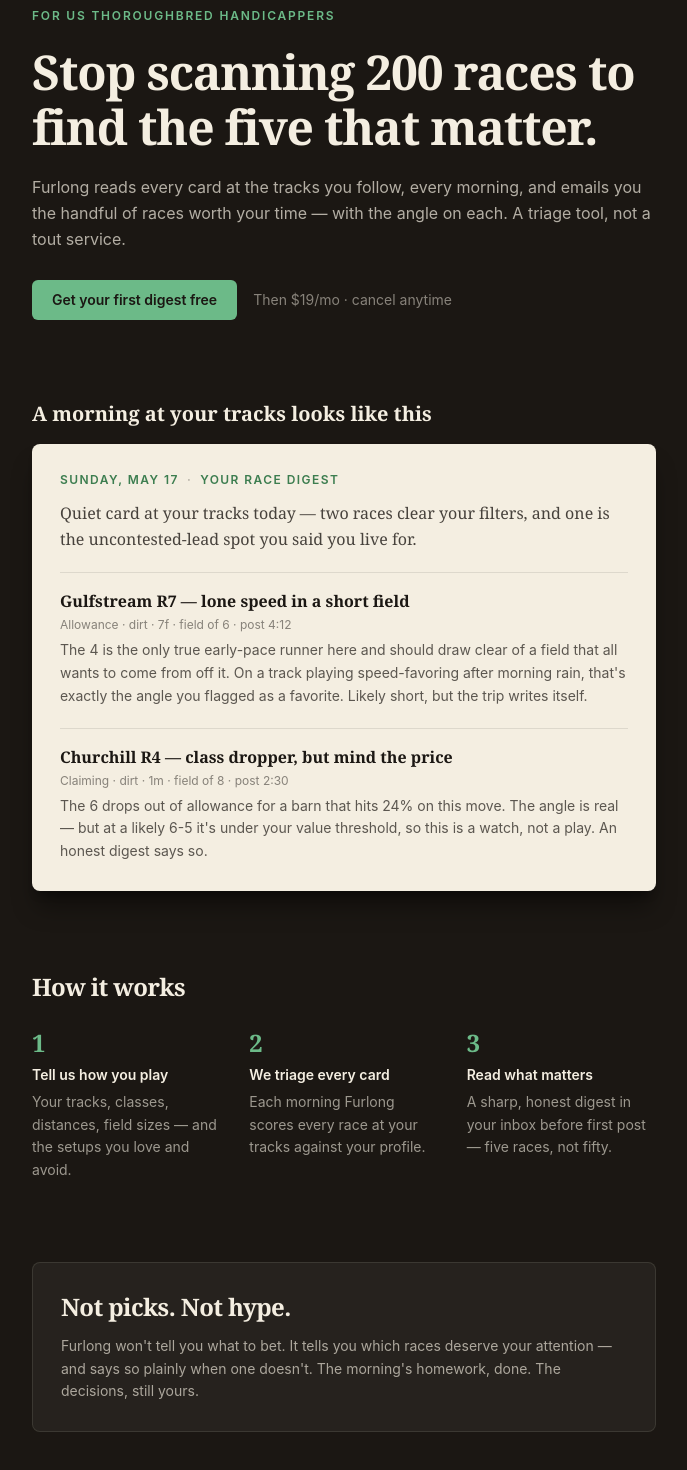
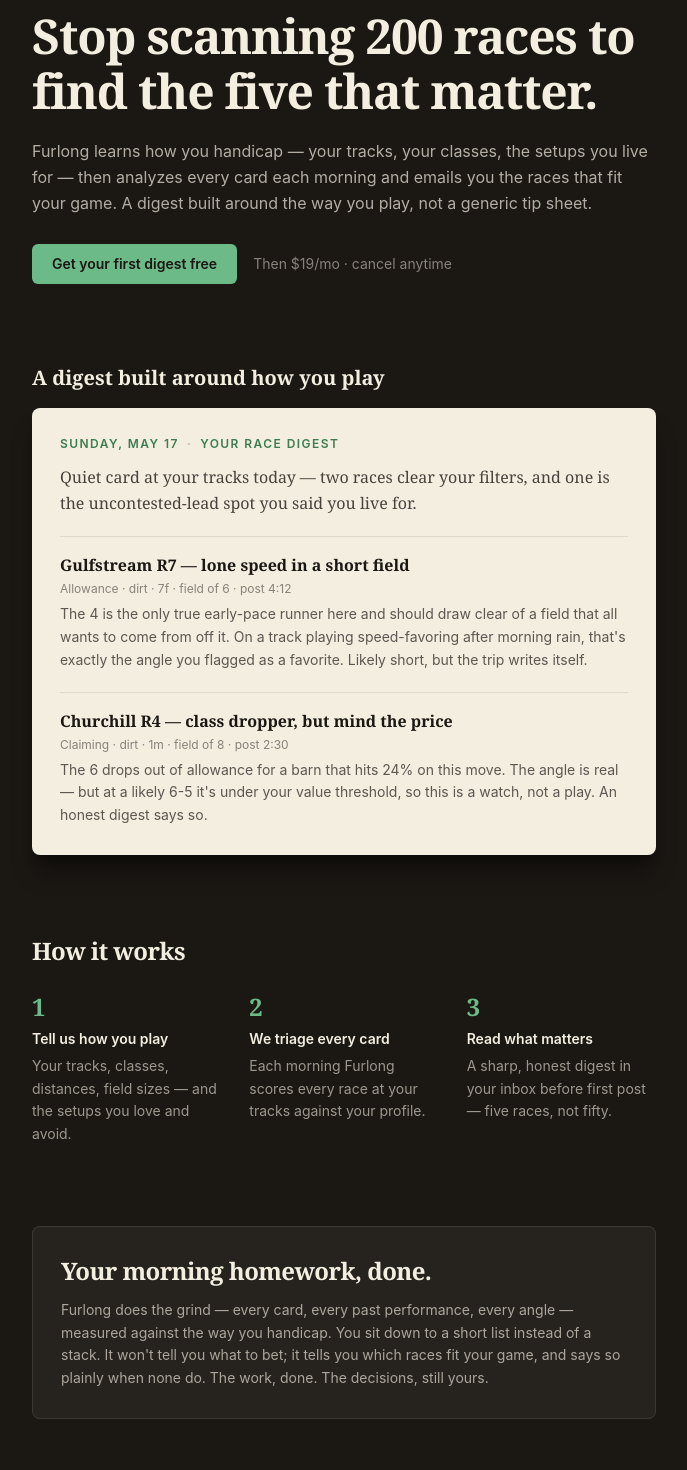
Before and after one commit to randolrs/ProjectCentaur, a Next.js app: page / in a window 1280 px wide. Shown: the part 100-1570 px from the top of the page, without its empty margins (296-983 px from the left). Built offline with nearby package versions, Linux system fonts and the light colour scheme.

Commit message:
Refine landing page copy and mobile CTA
Drops the eyebrow line, makes the primary CTA full-width on mobile, and
sharpens the copy around the customization angle — the digest is built
from how each handicapper plays. Reframes the positioning section as
"your morning homework, done."

```diff
--- a/app/page.tsx
+++ b/app/page.tsx
@@ -65,21 +65,19 @@ export default function Home() {
       <main className="mx-auto w-full max-w-2xl space-y-20 px-6 pb-20 pt-8">
         {/* Hero */}
         <section className="space-y-5">
-          <p className="text-xs font-semibold uppercase tracking-[0.15em] text-turf-bright">
-            For US thoroughbred handicappers
-          </p>
           <h1 className="font-serif text-4xl font-semibold leading-[1.15] tracking-tight sm:text-5xl">
             Stop scanning 200 races to find the five that matter.
           </h1>
           <p className="text-base leading-relaxed text-paper/70">
-            Furlong reads every card at the tracks you follow, every morning,
-            and emails you the handful of races worth your time — with the
-            angle on each. A triage tool, not a tout service.
+            Furlong learns how you handicap — your tracks, your classes, the
+            setups you live for — then analyzes every card each morning and
+            emails you the races that fit your game. A digest built around the
+            way you play, not a generic tip sheet.
           </p>
-          <div className="flex flex-wrap items-center gap-4 pt-2">
+          <div className="flex flex-col items-start gap-3 pt-2 sm:flex-row sm:items-center sm:gap-4">
             <Link
               href="/signup"
-              className="rounded-md bg-turf-bright px-5 py-2.5 text-sm font-semibold text-ink hover:opacity-90"
+              className="w-full rounded-md bg-turf-bright px-5 py-2.5 text-center text-sm font-semibold text-ink hover:opacity-90 sm:w-auto"
             >
               Get your first digest free
             </Link>
@@ -92,7 +90,7 @@ export default function Home() {
         {/* Sample digest — rendered as the artifact itself */}
         <section className="space-y-4">
           <h2 className="font-serif text-xl font-semibold">
-            A morning at your tracks looks like this
+            A digest built around how you play
           </h2>
           <div className="rounded-lg bg-paper p-7 text-ink shadow-xl shadow-black/40">
             <div className="flex flex-wrap items-center gap-2 text-xs font-semibold uppercase tracking-[0.12em] text-turf">
@@ -146,12 +144,14 @@ export default function Home() {
         {/* Positioning */}
         <section className="space-y-3 rounded-lg border border-paper/10 bg-paper/5 p-7">
           <h2 className="font-serif text-2xl font-semibold tracking-tight">
-            Not picks. Not hype.
+            Your morning homework, done.
           </h2>
           <p className="text-sm leading-relaxed text-paper/65">
-            Furlong won&apos;t tell you what to bet. It tells you which races
-            deserve your attention — and says so plainly when one doesn&apos;t.
-            The morning&apos;s homework, done. The decisions, still yours.
+            Furlong does the grind — every card, every past performance, every
+            angle — measured against the way you handicap. You sit down to a
+            short list instead of a stack. It won&apos;t tell you what to bet;
+            it tells you which races fit your game, and says so plainly when
+            none do. The work, done. The decisions, still yours.
           </p>
         </section>
 
@@ -167,7 +167,7 @@ export default function Home() {
           <div className="flex flex-col items-center gap-3 pt-2">
             <Link
               href="/signup"
-              className="rounded-md bg-turf-bright px-6 py-3 text-sm font-semibold text-ink hover:opacity-90"
+              className="w-full rounded-md bg-turf-bright px-6 py-3 text-center text-sm font-semibold text-ink hover:opacity-90 sm:w-auto"
             >
               Get your first digest free
             </Link>
```
